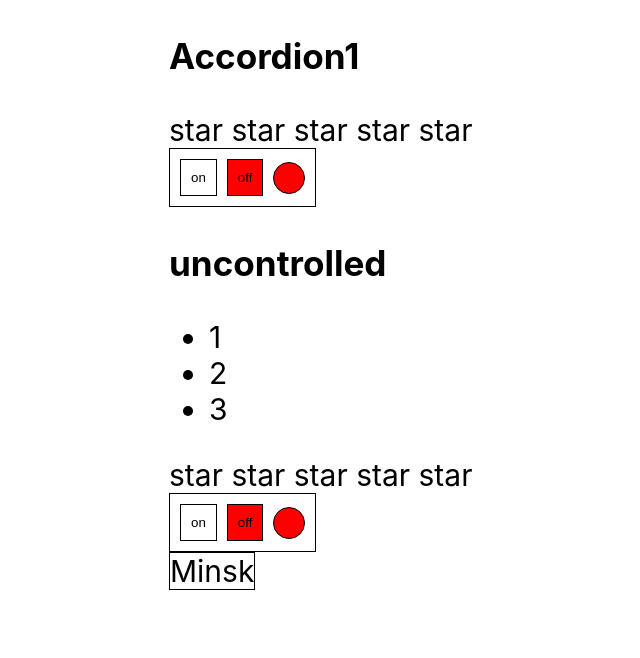
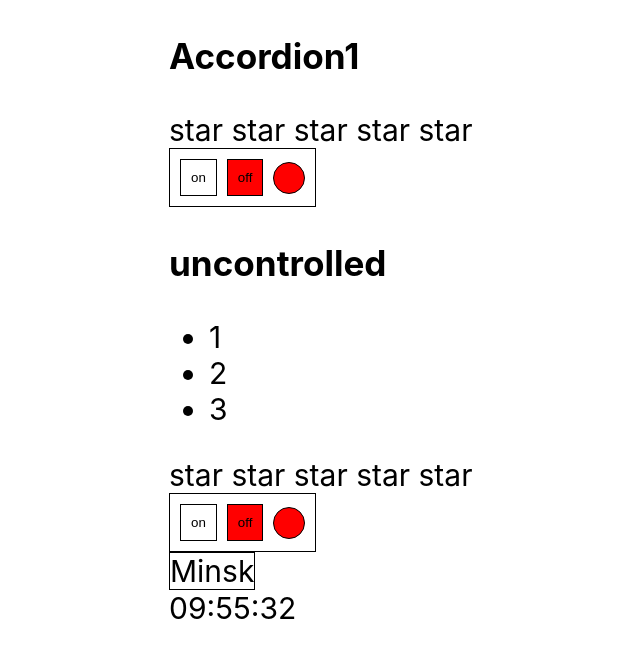
Before and after one commit to ArtLevel/React-in-detail, a React (Create React App) app: page / in a window 1280 px wide. Shown: the top 658 px of the page, without its empty margins (171-811 px from the left). Built offline with nearby package versions, Linux system fonts and the light colour scheme.

Commit message:
Added Clock

```diff
--- a/src/App.tsx
+++ b/src/App.tsx
@@ -7,6 +7,7 @@ import UncontrolledAccordion from './components/UncontrolledAccordion/Uncontroll
 import UncontrolledRating from './components/UncontrolledRating/UncontrolledRating'
 import UncontrolledOnOff from './components/UncontrolledOnOff/UncontrolledOnOff'
 import Select from './components/Select/Select'
+import { Clock } from './components/Clock/Clock'
 
 function App() {
 	console.log('App rendering')
@@ -44,6 +45,7 @@ function App() {
 				]}
 				onChange={setSelectValue}
 			/>
+			<Clock />
 		</div>
 	)
 }
--- /dev/null
+++ b/src/components/Clock/Clock.tsx
@@ -0,0 +1,27 @@
+import { useEffect, useState } from 'react'
+
+const getTwoDigitsString = (time: number) => {
+	return time < 10 ? '0' + time : time
+}
+
+export const Clock = () => {
+	const [data, setData] = useState(new Date())
+
+	useEffect(() => {
+		setInterval(() => {
+			setData(new Date())
+		}, 1000)
+	}, [])
+
+	const secondsString = getTwoDigitsString(data.getSeconds())
+
+	const minutesString = getTwoDigitsString(data.getMinutes())
+
+	const hoursString = getTwoDigitsString(data.getHours())
+
+	return (
+		<div>
+			{hoursString}:{minutesString}:{secondsString}
+		</div>
+	)
+}
```
Also changed, not shown: 2 other files (tests, documents, lock files or other folders).
